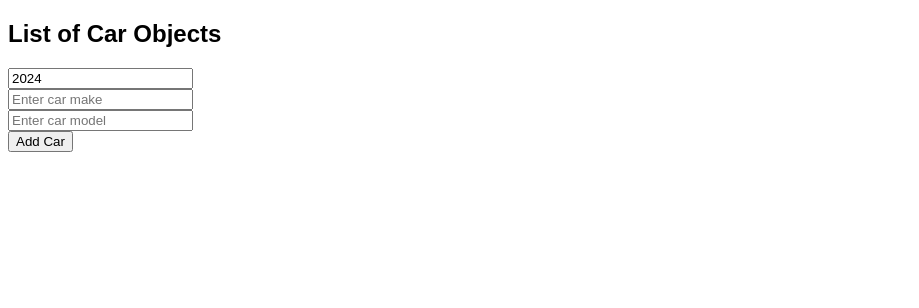
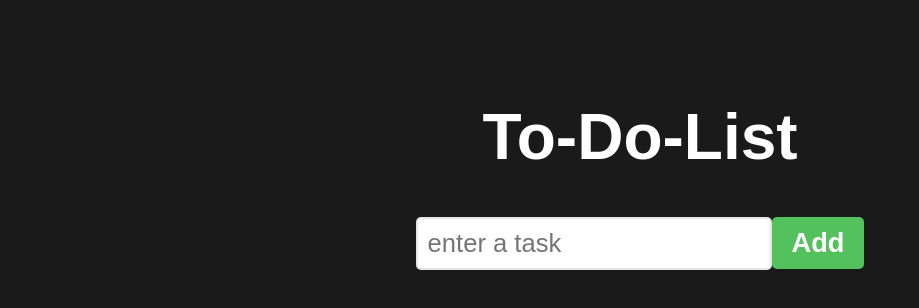
Before and after one commit to alal9000/react-course-bc, a React (Vite) app in the folder my-react-app/: page / in a window 1280 px wide. Shown: the top 308 px of the page, without its empty margins (0-919 px from the left). Built offline with nearby package versions, Linux system fonts and the light colour scheme.

Commit message:
finished todo list app

```diff
--- a/my-react-app/src/App.jsx
+++ b/my-react-app/src/App.jsx
@@ -1,10 +1,12 @@
-import MyComponent6 from './MyComponent6'
+// you may need to adjust css because we are sharing one file for all components and projects
+
+import ToDoList from './ToDoList'
 
 
 function App() {
 
 
-  return (<MyComponent6 />);
+  return (<ToDoList />);
 }
 
 export default App;
--- /dev/null
+++ b/my-react-app/src/ToDoList.jsx
@@ -0,0 +1,77 @@
+import React, { useState } from "react";
+
+export default function ToDoList() {
+  const [tasks, setTasks] = useState([]);
+  const [newTask, setNewTask] = useState("");
+
+  function handleInputChange(event) {
+    setNewTask(event.target.value);
+  }
+
+  function addTask() {
+    if (newTask.trim() !== "") {
+      setTasks((t) => [...t, newTask]);
+      setNewTask("");
+    }
+  }
+
+  function deleteTask(index) {
+    const updatedTasks = tasks.filter((_, i) => i !== index);
+    setTasks(updatedTasks);
+  }
+
+  function moveTaskUp(index) {
+    if (index > 0) {
+      const updatedTasks = [...tasks];
+      [updatedTasks[index], updatedTasks[index - 1]] = [
+        updatedTasks[index - 1],
+        updatedTasks[index]
+      ];
+      setTasks(updatedTasks);
+    }
+  }
+
+  function moveTaskDown(index) {
+    if (index < tasks.length - 1) {
+      const updatedTasks = [...tasks];
+      [updatedTasks[index], updatedTasks[index + 1]] = [
+        updatedTasks[index + 1],
+        updatedTasks[index]
+      ];
+      setTasks(updatedTasks);
+    }
+  }
+
+  return (
+    <div className="to-do-list">
+      <h1>To-Do-List</h1>
+      <div>
+        <input
+          type="text"
+          placeholder="enter a task"
+          value={newTask}
+          onChange={handleInputChange}
+        />
+        <button className="add-button" onClick={addTask}>
+          Add
+        </button>
+      </div>
+      <ol>
+        {tasks.map((task, index) => (
+          <li key={index}>
+            <span className="text">{task}</span>
+            <button className="delete-button" onClick={() => deleteTask(index)}>
+              Delete
+            </button>
+            <button className="move-button" onClick={() => moveTaskUp(index)}>
+              ☝
+            </button>
+            <button className="move-button" onClick={() => moveTaskDown(index)}>
+              👇
+            </button>
+          </li>
+        ))}
+      </ol>
+    </div>
+  );
+}
--- a/my-react-app/src/index.css
+++ b/my-react-app/src/index.css
@@ -1,3 +1,81 @@
+/* user greeting */
+
+.welcome-message {
+  font-size: 2.5em;
+  background-color: hsl(120, 100%, 42%);
+  color: white;
+  padding: 10px;
+  border-radius: 5px;
+  margin: 0;
+}
+
+.login-prompt {
+  font-size: 2.5em;
+  background-color: hsl(0, 100%, 42%);
+  color: white;
+  padding: 10px;
+  border-radius: 5px;
+  margin: 0;
+}
+
+/* fruit list */
+
+.list-category {
+  font-size: 2.5em;
+  font-weight: bold;
+  color: hsl(0, 0%, 20%);
+  margin-bottom: 10px;
+  text-align: center;
+  border: 3px solid;
+  border-radius: 5px;
+  background-color: aqua;
+}
+
+.list-items li {
+  font-size: 2em;
+  list-style: none;
+  color: hsl(0, 0%, 25%);
+  text-align: center;
+  margin: 0;
+}
+
+.list-items li:hover {
+  color: hsl(0, 0%, 45%);
+  cursor: pointer;
+}
+
+/* counter styles */
+
+.counter-container {
+  text-align: center;
+  font-family: Arial, Helvetica, sans-serif;
+}
+
+.count-display {
+  font-size: 10em;
+  margin-top: 0;
+  margin-bottom: 50px;
+}
+
+.counter-button {
+  width: 150px;
+  height: 50px;
+  font-size: 1.5em;
+  font-weight: bold;
+  margin: 0 5px;
+  background-color: hsl(197, 100%, 58%);
+  color: white;
+  border: none;
+  border-radius: 5px;
+  cursor: pointer;
+}
+
+.counter-button:hover {
+  background-color: hsl(197, 100%, 48%);
+}
+
+/* color-picker app */
+
 body {
   font-family: Arial, Helvetica, sans-serif;
 }
@@ -8,10 +86,10 @@
   align-items: center;
 }
 
-h1 {
+/* h1 {
   margin: 50px;
   font-size: 3rem;
-}
+} */
 
 .color-display {
   width: 300px;
@@ -46,72 +124,89 @@
   border: 3px solid hsl(0, 0%, 80%);
 }
 
-.welcome-message {
-  font-size: 2.5em;
-  background-color: hsl(120, 100%, 42%);
-  color: white;
-  padding: 10px;
-  border-radius: 5px;
-  margin: 0;
+/* to do list styles */
+
+.to-do-list {
+  font-family: Arial, Helvetica, sans-serif;
+  text-align: center;
+  margin-top: 100px;
 }
 
-.login-prompt {
-  font-size: 2.5em;
-  background-color: hsl(0, 100%, 42%);
+h1 {
+  font-size: 4rem;
   color: white;
-  padding: 10px;
-  border-radius: 5px;
-  margin: 0;
 }
 
-.list-category {
-  font-size: 2.5em;
+button {
+  font-size: 1.7rem;
   font-weight: bold;
-  color: hsl(0, 0%, 20%);
-  margin-bottom: 10px;
-  text-align: center;
-  border: 3px solid;
-  border-radius: 5px;
-  background-color: aqua;
-}
-
-.list-items li {
-  font-size: 2em;
-  list-style: none;
-  color: hsl(0, 0%, 25%);
-  text-align: center;
-  margin: 0;
-}
-
-.list-items li:hover {
-  color: hsl(0, 0%, 45%);
-  cursor: pointer;
-}
-
-.counter-container {
-  text-align: center;
-  font-family: Arial, Helvetica, sans-serif;
-}
-
-.count-display {
-  font-size: 10em;
-  margin-top: 0;
-  margin-bottom: 50px;
-}
-
-.counter-button {
-  width: 150px;
-  height: 50px;
-  font-size: 1.5em;
-  font-weight: bold;
-  margin: 0 5px;
-  background-color: hsl(197, 100%, 58%);
+  padding: 10px 20px;
   color: white;
   border: none;
   border-radius: 5px;
   cursor: pointer;
+  transition: background-color 0.5s ease;
 }
 
-.counter-button:hover {
-  background-color: hsl(197, 100%, 48%);
+.add-button {
+  background-color: hsl(125, 47%, 54%);
 }
+
+.add-button:hover {
+  background-color: hsl(125, 47%, 44%);
+}
+
+.delete-button {
+  background-color: hsl(10, 90%, 50%);
+}
+
+.delete-button:hover {
+  background-color: hsl(10, 90%, 40%);
+}
+
+.move-button {
+  background-color: hsl(207, 90%, 64%);
+}
+
+.move-button:hover {
+  background-color: hsl(207, 90%, 54%);
+}
+
+input[type="text"]{
+  font-size: 1.6rem;
+  padding: 10px;
+  border: 2px solid hsl(0, 0%, 80%, 0.5);
+  border-radius: 5px;
+  color: hsl(0, 0%, 0%, 0.5);
+}
+
+ol {
+  padding: 0;
+}
+
+li {
+  font-size: 2rem;
+  font-weight: bold;
+  padding: 15px;
+  background-color: hsl(0, 0%, 97%);
+  margin-bottom: 10px;
+  border: 3px solid hsl(0, 0%, 85%, 0.75);
+  border-radius: 5px;
+  display: flex;
+  align-items: center;
+  /* justify-content: center; */
+}
+
+.text {
+  flex: 1;
+}
+
+.delete-button, .move-button {
+  padding: 8px 12px;
+  font-size: 1.4rem;
+  margin-left: 10px;
+}
+
+body {
+  background-color: hsl(0, 0%, 10%);
+}
```
